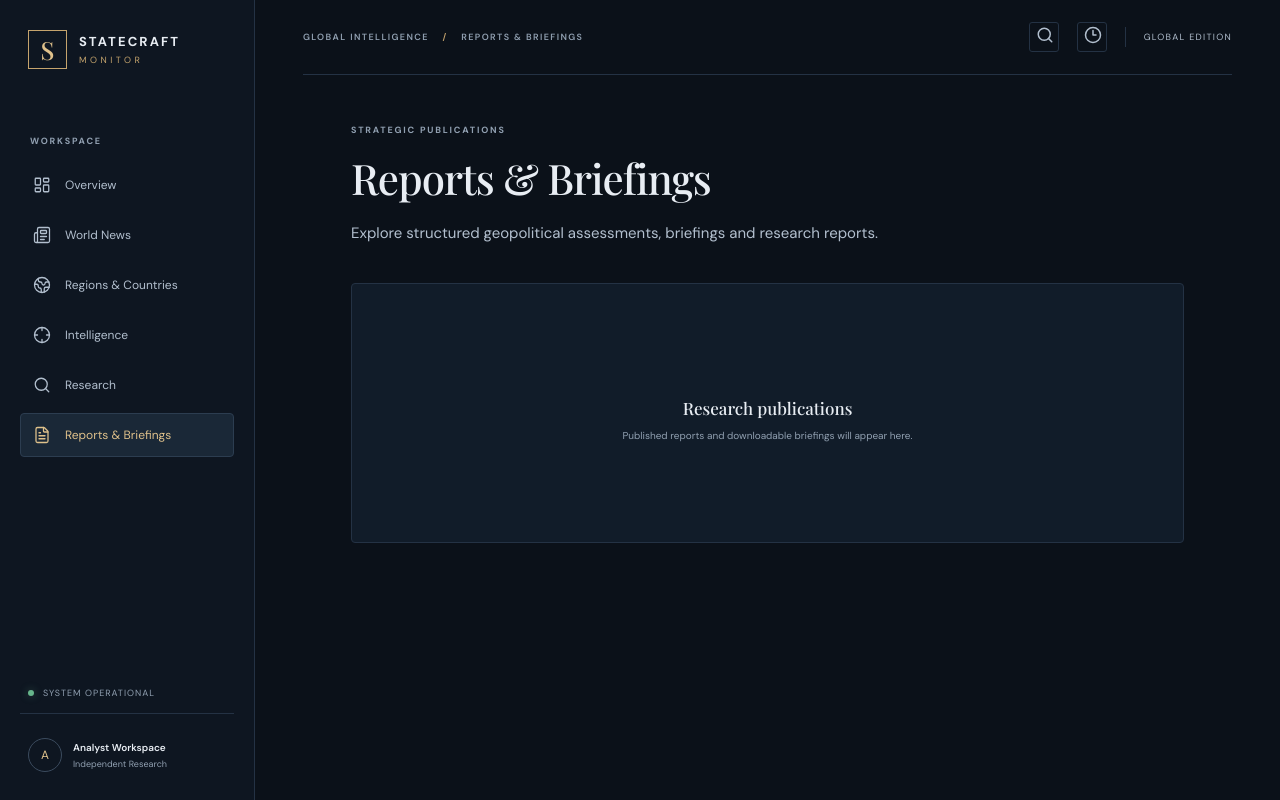
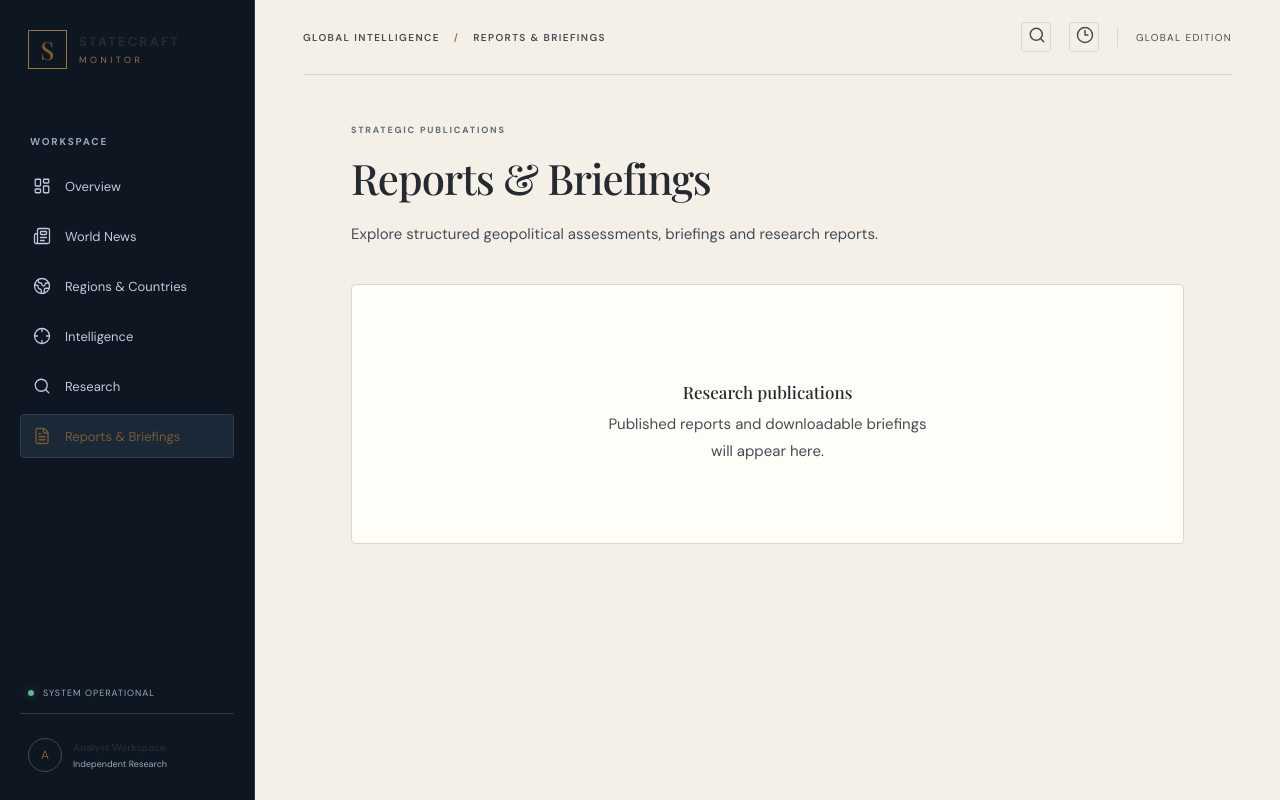
Before and after one commit to ahmedsarwar8307-cpu/STATECRAFT-MONITOR, a React (Vite) app in the folder dashboard/: page /reports in a window 1280 px wide. Built offline with nearby package versions, Linux system fonts and the light colour scheme; a web font is replaced by a local one.

Commit message:
Improve dashboard readability and add editorial cream theme

```diff
--- a/dashboard/src/App.css
+++ b/dashboard/src/App.css
@@ -1606,3 +1606,313 @@
     flex-basis: 38px;
   }
 }
+
+
+
+/* READABILITY AND PAGE-SPECIFIC VISUAL THEMES */
+
+/* Keep the navigation rail dark in both visual environments. */
+.app-shell .sidebar {
+  --bg-sidebar: #0e1621;
+  --text-primary: #f0f3f7;
+  --text-secondary: #c0cad6;
+  --text-muted: #9aa9ba;
+  --border: #2a394b;
+}
+
+/* Editorial pages use a warm, paper-like reading surface. */
+.theme-editorial {
+  --bg-main: #f4f0e7;
+  --bg-card: #fffdf8;
+  --bg-card-hover: #eee8dc;
+  --border: #ded6c8;
+  --text-primary: #252a30;
+  --text-secondary: #454d56;
+  --text-muted: #68717a;
+  --accent: #967344;
+  --accent-light: #785a30;
+  background: var(--bg-main);
+  color: var(--text-primary);
+}
+
+.theme-editorial .main-content {
+  background: var(--bg-main);
+}
+
+.theme-editorial .topbar {
+  border-color: var(--border);
+}
+
+.theme-editorial .breadcrumb,
+.theme-editorial .edition {
+  color: var(--text-secondary);
+}
+
+.theme-editorial .breadcrumb span {
+  color: var(--accent);
+}
+
+.theme-editorial .icon-button {
+  border-color: var(--border);
+  color: var(--text-secondary);
+}
+
+.theme-editorial .icon-button:hover {
+  color: var(--text-primary);
+  border-color: var(--accent);
+}
+
+.theme-editorial .page-section h1,
+.theme-editorial .section-heading h2,
+.theme-editorial .featured-copy h2,
+.theme-editorial .news-card h3,
+.theme-editorial .country-articles-heading h3 {
+  color: var(--text-primary);
+}
+
+.theme-editorial .page-section > p,
+.theme-editorial .welcome-section p,
+.theme-editorial .featured-copy p,
+.theme-editorial .empty-state p {
+  color: var(--text-secondary);
+  font-size: 15px;
+  line-height: 1.8;
+}
+
+.theme-editorial .section-kicker,
+.theme-editorial .section-meta,
+.theme-editorial .news-count,
+.theme-editorial .news-date {
+  color: #626b75;
+}
+
+.theme-editorial .news-card,
+.theme-editorial .empty-state,
+.theme-editorial .featured-card,
+.theme-editorial .intelligence-panel {
+  background: var(--bg-card);
+  border-color: var(--border);
+}
+
+.theme-editorial .news-card {
+  padding: 25px;
+}
+
+.theme-editorial .news-card h3 {
+  font-size: 20px;
+  line-height: 1.55;
+}
+
+.theme-editorial .news-source,
+.theme-editorial .news-read-link,
+.theme-editorial .story-category,
+.theme-editorial .view-all {
+  color: var(--accent-light);
+}
+
+.theme-editorial .news-date {
+  font-size: 12px;
+}
+
+.theme-editorial .news-tag {
+  border-color: #d8cfbf;
+  color: #4d5660;
+  background: #f6f1e7;
+  font-size: 11px;
+  padding: 6px 9px;
+}
+
+.theme-editorial .topic-tag {
+  color: #765a31;
+  border-color: #d5c19e;
+  background: #f2eadb;
+}
+
+.theme-editorial .news-search,
+.theme-editorial .news-filter-row select,
+.theme-editorial .news-reset,
+.theme-editorial .pagination-button {
+  background: #fffdf8;
+  border-color: #d7cebf;
+  color: #414a54;
+}
+
+.theme-editorial .news-search input {
+  color: #252a30;
+  font-size: 14px;
+}
+
+.theme-editorial .news-search input::placeholder {
+  color: #747d86;
+}
+
+.theme-editorial .news-filter-row select {
+  font-size: 13px;
+}
+
+.theme-editorial .pagination-info,
+.theme-editorial .section-meta {
+  color: #59636e;
+}
+
+.theme-editorial .pagination-button:hover:not(:disabled),
+.theme-editorial .news-reset:hover {
+  background: #eee7da;
+  color: #252a30;
+}
+
+.theme-editorial .footer {
+  border-color: var(--border);
+  color: #626b75;
+}
+
+.theme-editorial .welcome-section {
+  border-color: var(--border);
+}
+
+.theme-editorial .welcome-section h1,
+.theme-editorial .featured-copy h2,
+.theme-editorial .section-heading h2 {
+  color: #252a30;
+}
+
+.theme-editorial .date-panel {
+  background: linear-gradient(90deg, #96734412, transparent);
+}
+
+.theme-editorial .date-panel span,
+.theme-editorial .date-panel small {
+  color: #68717a;
+}
+
+.theme-editorial .date-panel strong {
+  color: #785a30;
+}
+
+.theme-editorial .intelligence-panel h2,
+.theme-editorial .tool-item strong {
+  color: #252a30;
+}
+
+.theme-editorial .tool-item {
+  border-color: var(--border);
+}
+
+.theme-editorial .tool-item small,
+.theme-editorial .panel-footer {
+  color: #68717a;
+}
+
+/* Dark intelligence pages retain the existing visual identity, with stronger legibility. */
+.theme-intelligence {
+  --text-primary: #f0f3f7;
+  --text-secondary: #c0cad6;
+  --text-muted: #9aa9ba;
+}
+
+.theme-intelligence .page-section > p {
+  color: var(--text-secondary);
+  font-size: 15px;
+  line-height: 1.8;
+}
+
+.theme-intelligence .section-kicker,
+.theme-intelligence .section-meta,
+.theme-intelligence .country-stat-label,
+.theme-intelligence .country-profile-stat span,
+.theme-intelligence .country-detail-stat span {
+  color: #a9b6c5;
+}
+
+.theme-intelligence .country-directory-controls,
+.theme-intelligence .country-list-item,
+.theme-intelligence .country-breakdown-row,
+.theme-intelligence .country-article-meta,
+.theme-intelligence .country-muted,
+.theme-intelligence .country-data-note {
+  color: #c0cad6;
+  font-size: 12px;
+}
+
+.theme-intelligence .country-search input,
+.theme-intelligence .country-directory-controls select {
+  font-size: 13px;
+}
+
+.theme-intelligence .country-list-item {
+  min-height: 47px;
+}
+
+.theme-intelligence .country-breakdown-row {
+  padding: 11px 0;
+}
+
+.theme-intelligence .country-article h4 {
+  font-size: 18px;
+  line-height: 1.6;
+}
+
+.theme-intelligence .country-article-meta,
+.theme-intelligence .country-articles-heading > span,
+.theme-intelligence .country-timeline-heading > span,
+.theme-intelligence .country-timeline-column time {
+  font-size: 11px;
+  color: #a9b6c5;
+}
+
+.theme-intelligence .country-timeline-value {
+  font-size: 12px;
+  color: #c0cad6;
+}
+
+.theme-intelligence .news-tag {
+  font-size: 11px;
+  padding: 6px 9px;
+}
+
+.theme-intelligence .country-reset,
+.theme-intelligence .news-read-link {
+  font-size: 12px;
+}
+
+.theme-intelligence .country-profile-stat strong {
+  font-size: 27px;
+}
+
+.theme-intelligence .country-status {
+  color: #c0cad6;
+  font-size: 14px;
+}
+
+.theme-intelligence .country-detail-header p {
+  color: #c0cad6;
+  font-size: 13px;
+  line-height: 1.8;
+}
+
+.theme-intelligence .country-breakdown-panel h3,
+.theme-intelligence .country-timeline-heading h3 {
+  font-size: 18px;
+}
+
+/* Make common small interface text easier to read on every page. */
+.nav-item {
+  font-size: 13px;
+}
+
+.nav-label,
+.breadcrumb,
+.edition {
+  font-size: 10px;
+}
+
+@media (max-width: 760px) {
+  .theme-editorial .page-section > p,
+  .theme-intelligence .page-section > p {
+    font-size: 14px;
+  }
+
+  .theme-editorial .news-card h3 {
+    font-size: 18px;
+  }
+}
```
